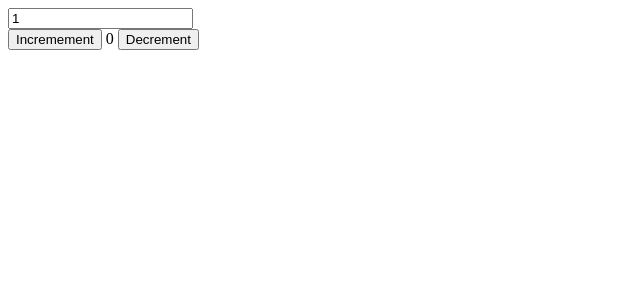
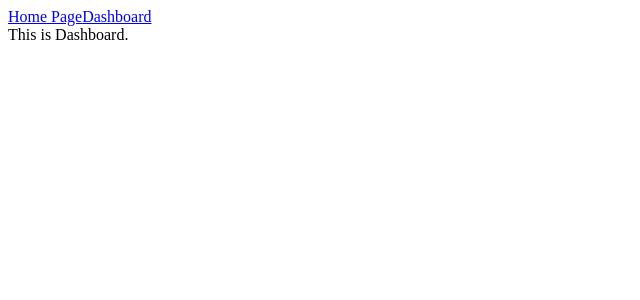
Before and after one commit to myozin-kyaw/react, a React (Vite) app in the folder basic_react/: page /dashboard in a window 1280 px wide. Shown: the top 300 px of the page, without its empty margins (0-640 px from the left). Built offline with nearby package versions, Linux system fonts and the light colour scheme.

Commit message:
learning react router

```diff
--- a/basic_react/src/App.jsx
+++ b/basic_react/src/App.jsx
@@ -5,6 +5,10 @@ import Form from "./components/Form";
 import Fruits from "./components/Fruits";
 import Hello from "./components/Hello";
 import Message from "./components/Message";
+import HomePage from "./pages/HomePage";
+import Dashboard from "./pages/Dashboard";
+import { BrowserRouter, Routes, Route } from "react-router-dom";
+import Nav from "./Nav";
 
 function App() {
   // const myozin = {
@@ -26,7 +30,24 @@ function App() {
       <Message />
       <Counter /> */}
       {/* <Form /> */}
-      <CounterUsingReducer />
+      {/* <CounterUsingReducer /> */}
+      <BrowserRouter>
+        <Nav />
+        <Routes>
+          <Route
+            path="/"
+            element={<HomePage />}
+          ></Route>
+          <Route
+            path="/dashboard"
+            element={<Dashboard />}
+          ></Route>
+          <Route
+            path="*"
+            element={<h2>404 Not Found</h2>}
+          ></Route>
+        </Routes>
+      </BrowserRouter>
     </>
   );
 }
--- /dev/null
+++ b/basic_react/src/Nav.jsx
@@ -0,0 +1,10 @@
+import { Link } from "react-router-dom";
+
+export default function Nav() {
+  return (
+    <div>
+      <Link to="/">Home Page</Link>
+      <Link to="/dashboard">Dashboard</Link>
+    </div>
+  );
+}
--- /dev/null
+++ b/basic_react/src/pages/Dashboard.jsx
@@ -0,0 +1,3 @@
+export default function Dashboard() {
+  return <div>This is Dashboard.</div>;
+}
--- /dev/null
+++ b/basic_react/src/pages/HomePage.jsx
@@ -0,0 +1,3 @@
+export default function HomePage() {
+  return <div>This is Home Page.</div>;
+}
--- /dev/null
+++ b/package.json
@@ -0,0 +1,5 @@
+{
+  "dependencies": {
+    "react-router-dom": "^7.1.1"
+  }
+}
```
Also changed, not shown: 1 other file (tests, documents, lock files or other folders).
